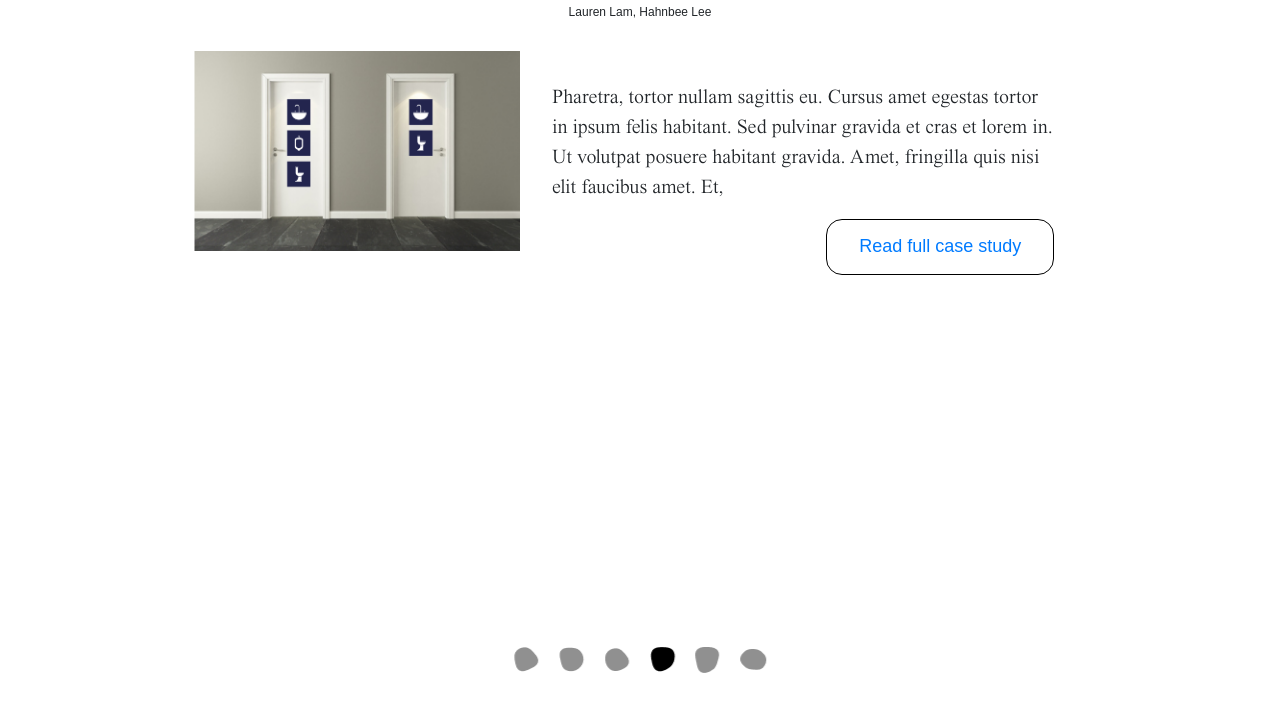
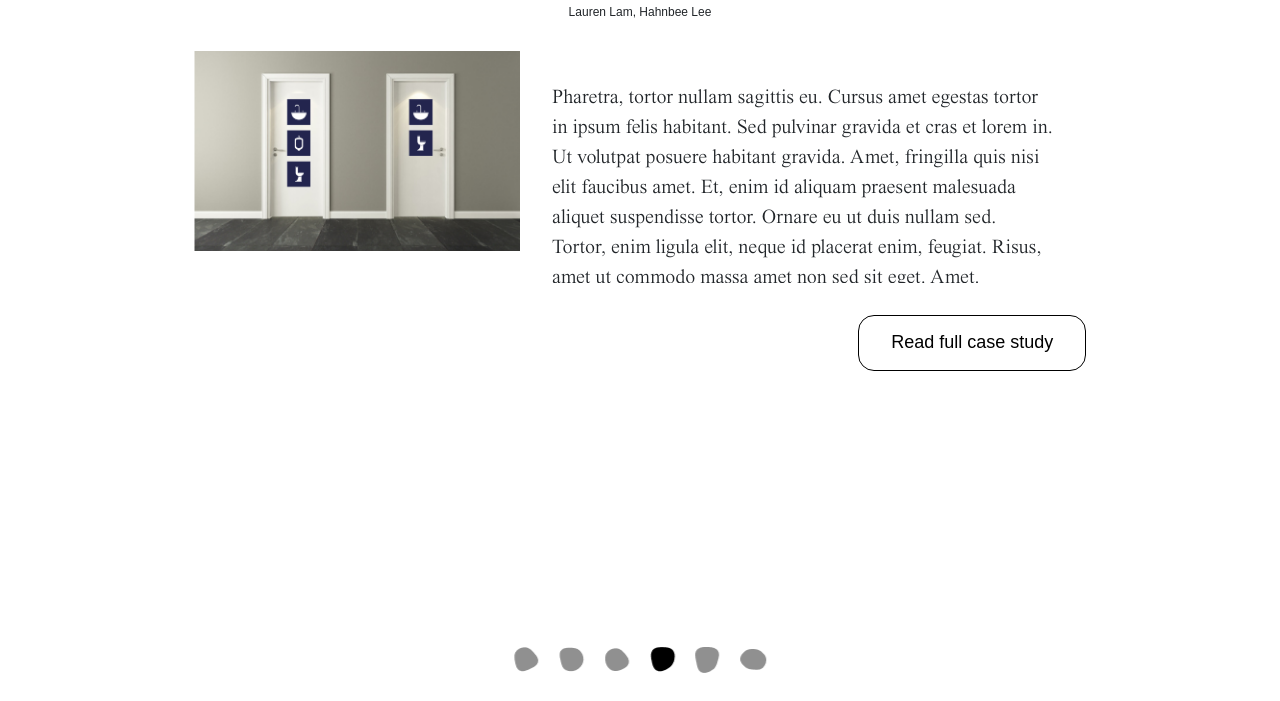
Before and after one commit to judyhuang8/raw2020, a plain HTML site: page incubates.html in a window 1280 px wide. Both pictures are taken after a click on the picture 640 px from the left and 301 px from the top of the page. Shown: the part 99-800 px from the top of the page. Drawn offline with nearby package versions, Linux system fonts and the light colour scheme; a web font is replaced by a local one.

Commit message:
scrolling description

```diff
--- a/incubates.html
+++ b/incubates.html
@@ -11,7 +11,6 @@
   <link rel="stylesheet" href="https://stackpath.bootstrapcdn.com/bootstrap/4.3.1/css/bootstrap.min.css">
   <link rel="stylesheet" href="styles/style.css">
   <link rel="stylesheet" href="styles/incubates.css">
-  <!-- <link rel="stylesheet" href="styles/articles.css"> -->
 
   <!-- import the webpage's javascript file -->
   <script src="https://ajax.googleapis.com/ajax/libs/jquery/3.4.1/jquery.min.js"></script>
@@ -37,10 +36,15 @@
 
     <div id="full-content">
       <img src="images/incubates/full-image-1.png">
-      <div class="incubates-text">
-        <p>Pharetra, tortor nullam sagittis eu. Cursus amet egestas tortor in ipsum felis habitant. Sed pulvinar gravida
-          et cras et lorem in. Ut volutpat posuere habitant gravida. Amet, fringilla quis nisi elit faucibus amet. Et,
-        </p>
+      <div class="incubates-description">
+        <div class="incubates-text">
+          <p>Pharetra, tortor nullam sagittis eu. Cursus amet egestas tortor in ipsum felis habitant. Sed pulvinar
+            gravida
+            et cras et lorem in. Ut volutpat posuere habitant gravida. Amet, fringilla quis nisi elit faucibus amet. Et,
+            enim id aliquam praesent malesuada aliquet suspendisse tortor. Ornare eu ut duis nullam sed. Tortor, enim
+            ligula elit, neque id placerat enim, feugiat. Risus, amet ut commodo massa amet non sed sit eget. Amet.
+          </p>
+        </div>
         <a class="button" href="">
           <h4>Read full case study</h4>
         </a>
--- a/styles/incubates.css
+++ b/styles/incubates.css
@@ -70,13 +70,20 @@ h5{
   height:200px;
 }
 
+
 .incubates-text {
-  margin: 2em;
+  margin: 2em;  height: 200px;
+  overflow: auto;
 }
 
 a.button h4 {
   font-size: 18px;
   margin: 0;
+  color: black;
+}
+
+a.button:hover {
+  text-decoration: none;
 }
 
 .button {
```
